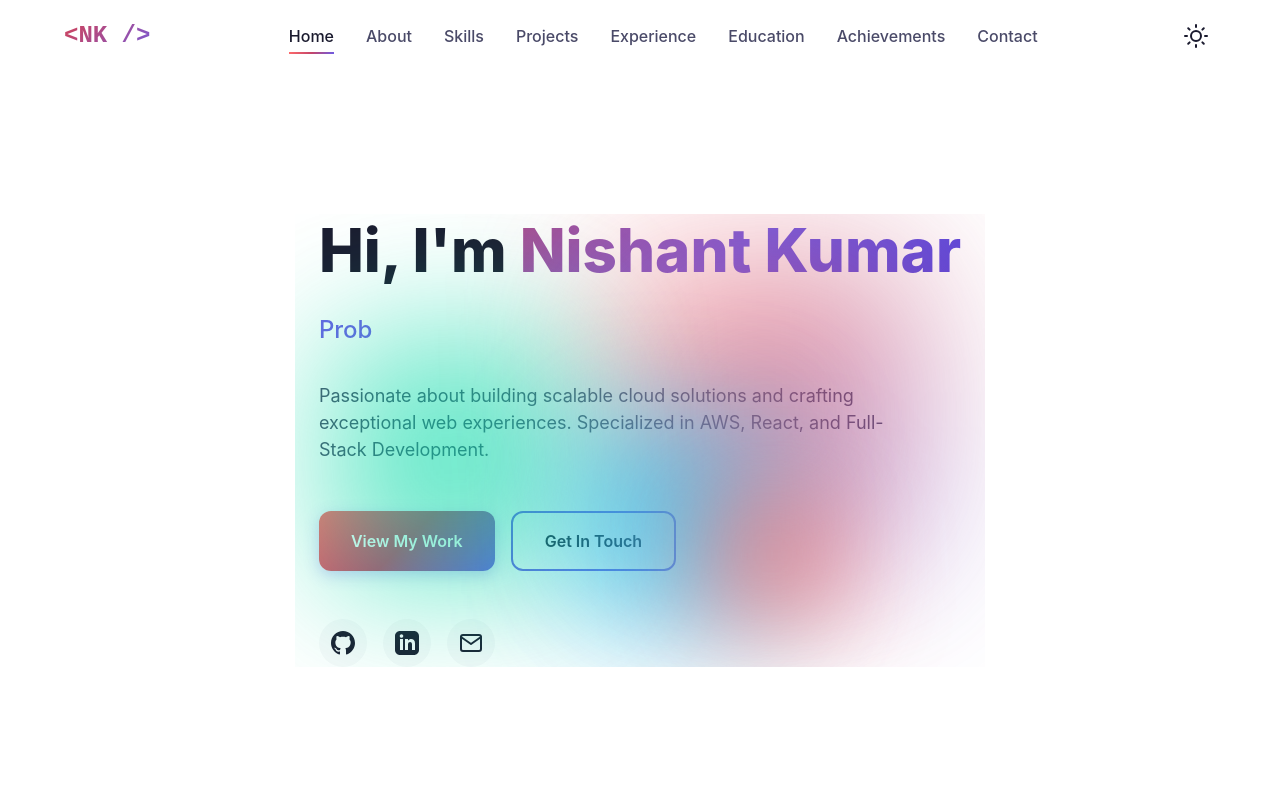
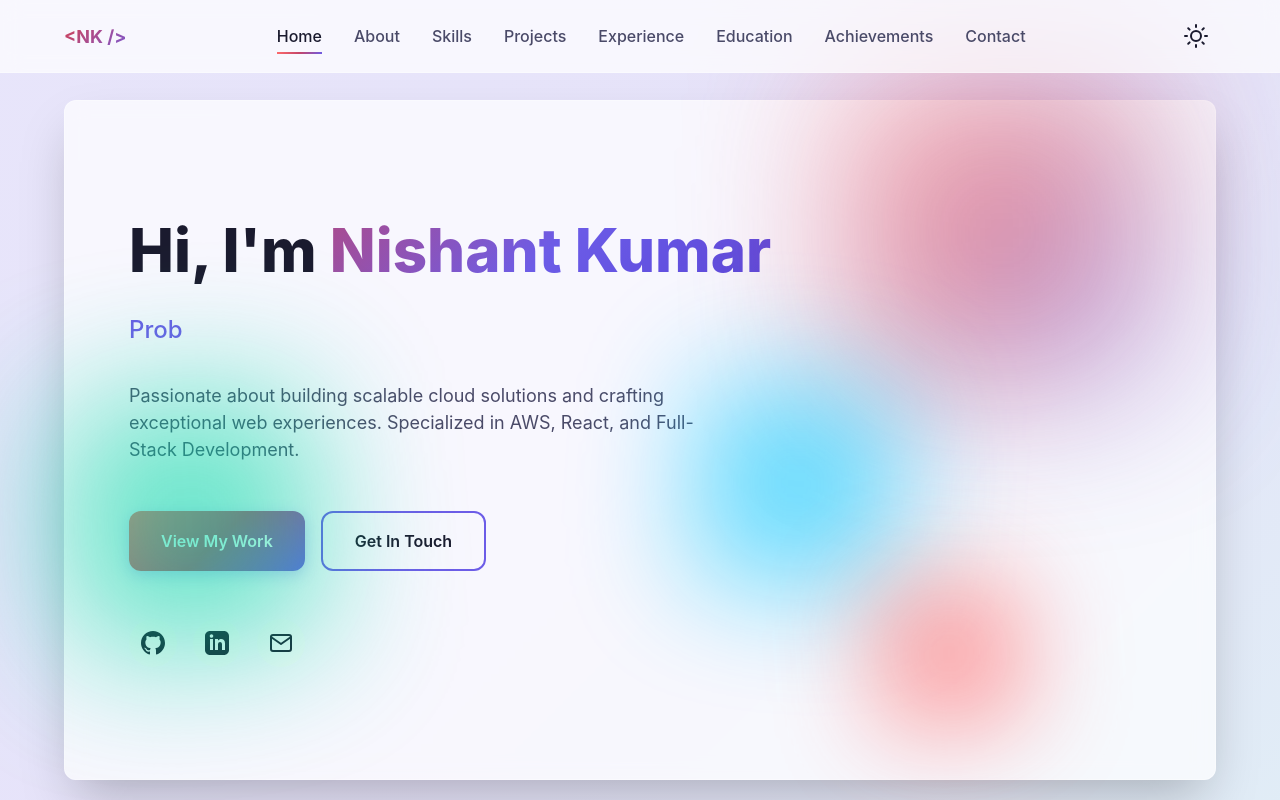
Before and after one commit to nishantdeploys/Portfolio, a plain HTML site: page index.html in a window 1280 px wide. Shown: the top 800 px of the page. Drawn offline with Linux system fonts and the light colour scheme.

Commit message:
Fixed Card

```diff
--- a/css/styles.css
+++ b/css/styles.css
@@ -25,6 +25,42 @@ body {
     background-color: var(--bg-primary);
     overflow-x: hidden;
     transition: background-color var(--transition-base), color var(--transition-base);
+    position: relative;
+}
+
+/* Dynamic moving gradient background */
+body::before {
+    content: '';
+    position: fixed;
+    top: 0;
+    left: 0;
+    width: 100%;
+    height: 100%;
+    background: linear-gradient(
+        135deg,
+        #FF6B6B 0%,
+        #C44569 25%,
+        #6C5CE7 50%,
+        #5541D7 75%,
+        #00D9A5 100%
+    );
+    background-size: 400% 400%;
+    opacity: 0.15;
+    z-index: -1;
+    pointer-events: none;
+    animation: gradientFlow 15s ease infinite;
+}
+
+@keyframes gradientFlow {
+    0% {
+        background-position: 0% 50%;
+    }
+    50% {
+        background-position: 100% 50%;
+    }
+    100% {
+        background-position: 0% 50%;
+    }
 }
 
 /* ===== TYPOGRAPHY ===== */
@@ -100,9 +136,19 @@ a:hover {
 }
 
 .logo {
-    font-size: var(--fs-2xl);
+    display: flex;
+    align-items: center;
+    gap: var(--space-md);
+    font-size: var(--fs-lg);
     font-weight: var(--fw-bold);
-    font-family: var(--font-mono);
+}
+
+.logo svg {
+    transition: transform var(--transition-base);
+}
+
+.logo:hover svg {
+    transform: rotate(15deg) scale(1.1);
 }
 
 .logo-text {
@@ -213,20 +259,37 @@ a:hover {
 /* ===== HERO SECTION ===== */
 .hero {
     position: relative;
-    min-height: 100vh;
+    height: 100vh;
     display: flex;
     align-items: center;
+    justify-content: center;
+    overflow: hidden;
     padding-top: 80px;
-    overflow: hidden;
 }
 
 .hero-container {
     position: relative;
-    z-index: 1;
+    display: flex;
+    align-items: center;
+    justify-content: center;
+    width: 100%;
+    height: 100%;
 }
 
 .hero-content {
-    max-width: 800px;
+    width: 90vw;
+    height: 85vh;
+    max-width: none;
+    padding: var(--space-3xl);
+    background: var(--glass-bg);
+    backdrop-filter: var(--glass-backdrop);
+    border: 1px solid var(--glass-border);
+    border-radius: var(--radius-lg);
+    box-shadow: var(--shadow-2xl);
+    display: flex;
+    flex-direction: column;
+    justify-content: center;
+    align-items: flex-start;
 }
 
 .hero-title {
@@ -339,7 +402,7 @@ a:hover {
 
 /* ===== FLOATING SHAPES ===== */
 .floating-shapes {
-    position: absolute;
+    position: fixed;
     top: 0;
     left: 0;
     width: 100%;
```
